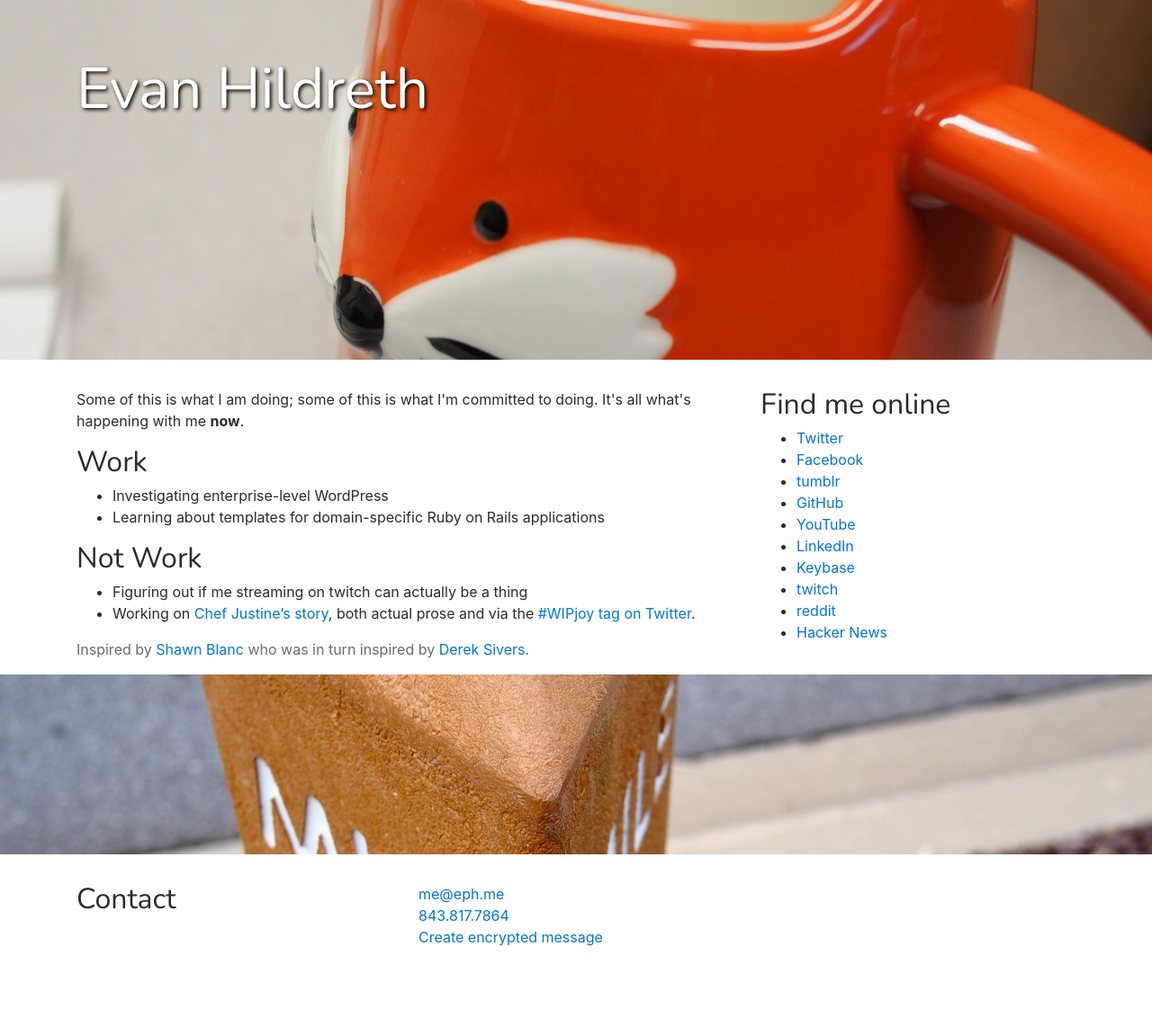
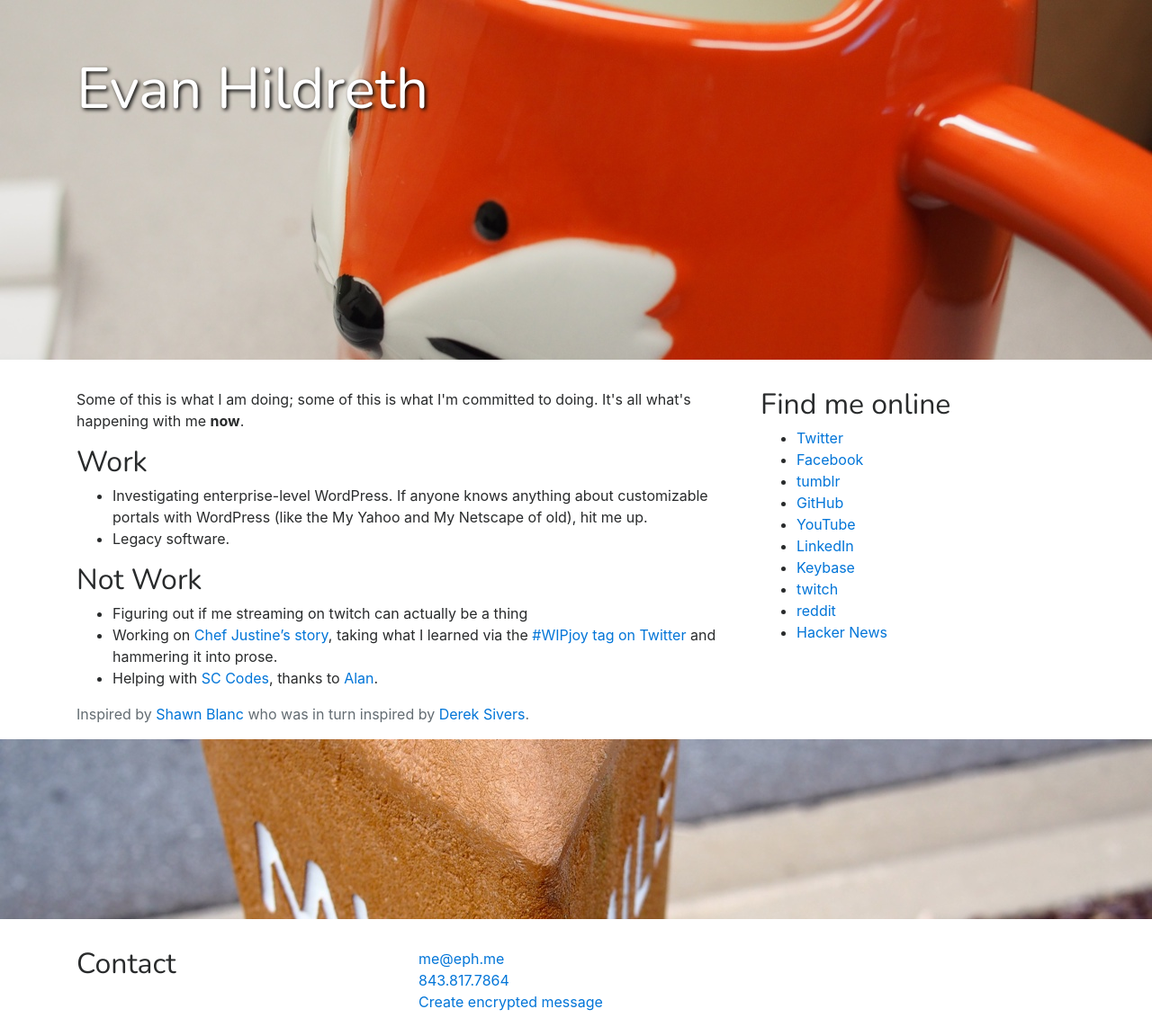
Before and after one commit to oddevan/oddevan.github.io, a Jekyll site: the page built from now.md, in a window 1280 px wide. Shown: the whole page at 90% size. Built offline with Jekyll 4.4.1, drawn with Linux system fonts in a browser that asks for light colours; nearby versions of some CDN libraries; before the commit the page ends 1070 px from its top, so only the background shows below that.

Commit message:
Update now.md

```diff
--- a/now.md
+++ b/now.md
@@ -6,14 +6,18 @@ layout: now
 
 ## Work ##
 
-- Investigating enterprise-level WordPress
-- Learning about templates for domain-specific Ruby on Rails applications
+- Investigating enterprise-level WordPress. If anyone knows anything about customizable
+  portals with WordPress (like the My Yahoo and My Netscape of old), hit me up.
+- Legacy software.
 
 ## Not Work ##
 
 - Figuring out if me streaming on twitch can actually be a thing
-- Working on [Chef Justine's story][chef], both actual prose and via
-  the [#WIPjoy tag on Twitter][wipjoy].
+- Working on [Chef Justine's story][chef], taking what I learned via
+  the [#WIPjoy tag on Twitter][wipjoy] and hammering it into prose.
+- Helping with [SC Codes][sccodes], thanks to [Alan][alan].
 
 [chef]: http://plotholefragments.tumblr.com/post/144838233631/100fragmentsmakeonehole-day-35
-[wipjoy]: https://twitter.com/search?f=tweets&vertical=default&q=%23WIPjoy%20%40oddevan&src=typd
+[wipjoy]: https://twitter.com/oddEvan/timelines/816021313965932544
+[sccodes]: https://sccodes.org
+[alan]: https://twitter.com/commondream
```
